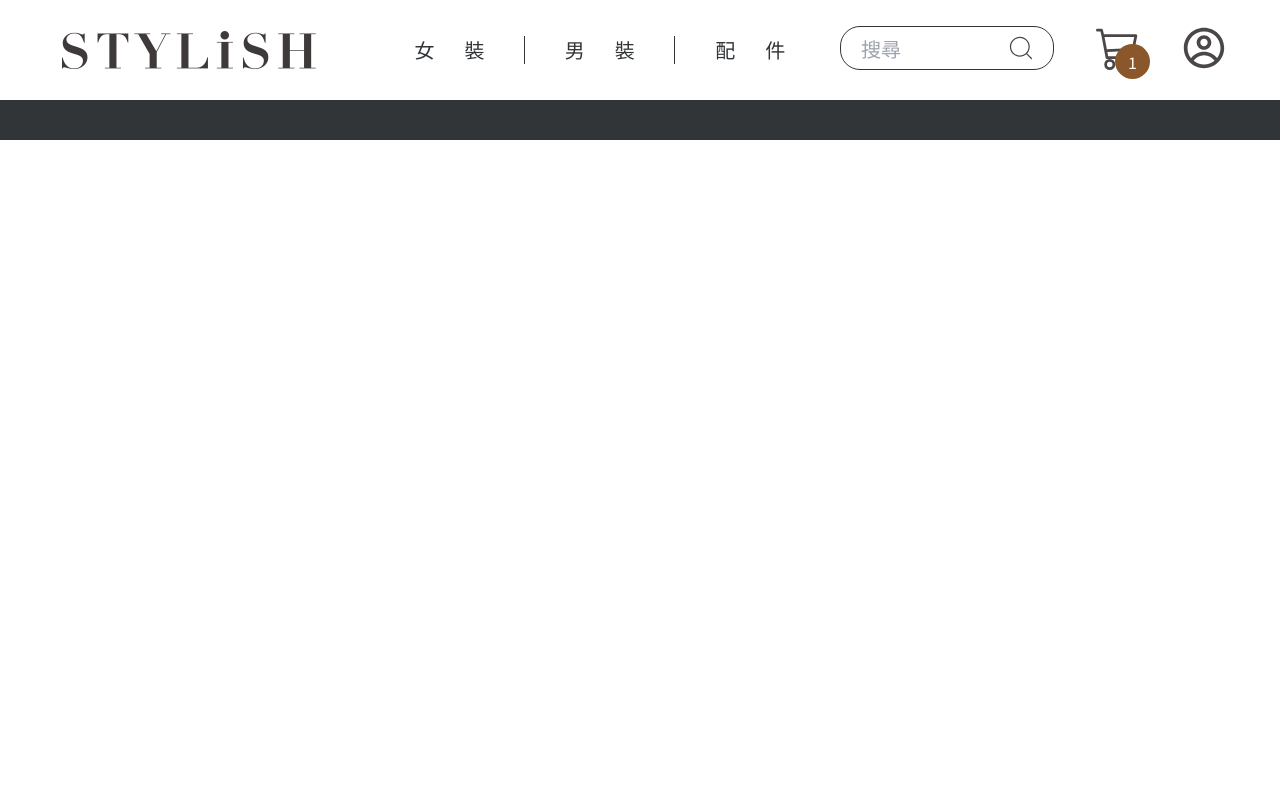
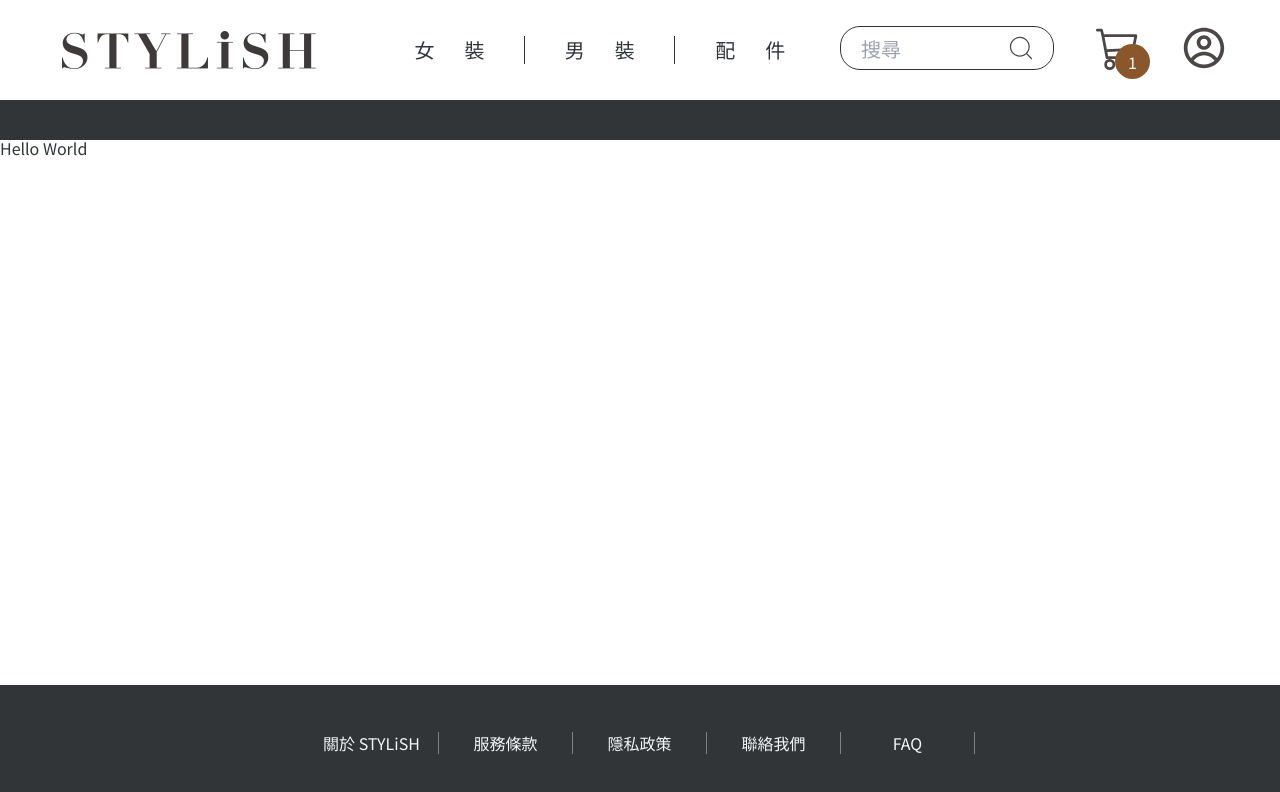
Before and after one commit to ShihYuChang/STYLiSH, a Next.js app: page / in a window 1280 px wide. Shown: the top 792 px of the page. Built offline with nearby package versions, Linux system fonts and the light colour scheme.

Commit message:
feat: Adding footer menu

```diff
--- /dev/null
+++ b/src/app/components/Footer/Menu.tsx
@@ -0,0 +1,29 @@
+import React from 'react';
+
+interface Category {
+  label: '關於 STYLiSH' | '服務條款' | '隱私政策' | '聯絡我們' | 'FAQ';
+  route: '/';
+}
+
+const categories: Category[] = [
+  { label: '關於 STYLiSH', route: '/' },
+  { label: '服務條款', route: '/' },
+  { label: '隱私政策', route: '/' },
+  { label: '聯絡我們', route: '/' },
+  { label: 'FAQ', route: '/' },
+];
+
+export default function Menu() {
+  return (
+    <div className='flex'>
+      {categories.map((category, index) => (
+        <div
+          key={`${category}${index}`}
+          className='w-[134px] flex justify-center items-center leading-[22px] border-r border-solid border-border-grey cursor-pointer'
+        >
+          {category.label}
+        </div>
+      ))}
+    </div>
+  );
+}
--- a/src/app/components/Footer/index.tsx
+++ b/src/app/components/Footer/index.tsx
@@ -0,0 +1,10 @@
+import React from 'react';
+import Menu from './Menu';
+
+export default function Footer() {
+  return (
+    <div className='w-full h-[115px] bg-custom-grey fixed bottom-0 flex items-center justify-center text-footer-text-white'>
+      <Menu />
+    </div>
+  );
+}
--- a/src/app/layout.tsx
+++ b/src/app/layout.tsx
@@ -1,5 +1,7 @@
 import './globals.css';
 import { Inter, Noto_Sans_TC } from 'next/font/google';
+import Header from './components/Header';
+import Footer from './components/Footer';
 
 const noto_sans = Noto_Sans_TC({
   weight: ['400', '700'],
@@ -21,7 +23,9 @@ export default function RootLayout({
   return (
     <html lang='en'>
       <body className={`${noto_sans.className} text-custom-grey`}>
+        <Header />
         {children}
+        <Footer />
       </body>
     </html>
   );
--- a/src/app/page.tsx
+++ b/src/app/page.tsx
@@ -2,5 +2,5 @@ import Image from 'next/image';
 import Header from './components/Header';
 
 export default function Home() {
-  return <Header />;
+  return <div>Hello World</div>;
 }
--- a/tailwind.config.js
+++ b/tailwind.config.js
@@ -13,6 +13,8 @@ module.exports = {
         'icon-brown': '#4c4747',
         'icon-hover-brown': '#9E724D',
         'cart-qty-brown': '#8b572a',
+        'footer-text-white': '#f5f5f5',
+        'border-grey': '#828282',
       },
 
       backgroundImage: {
```
